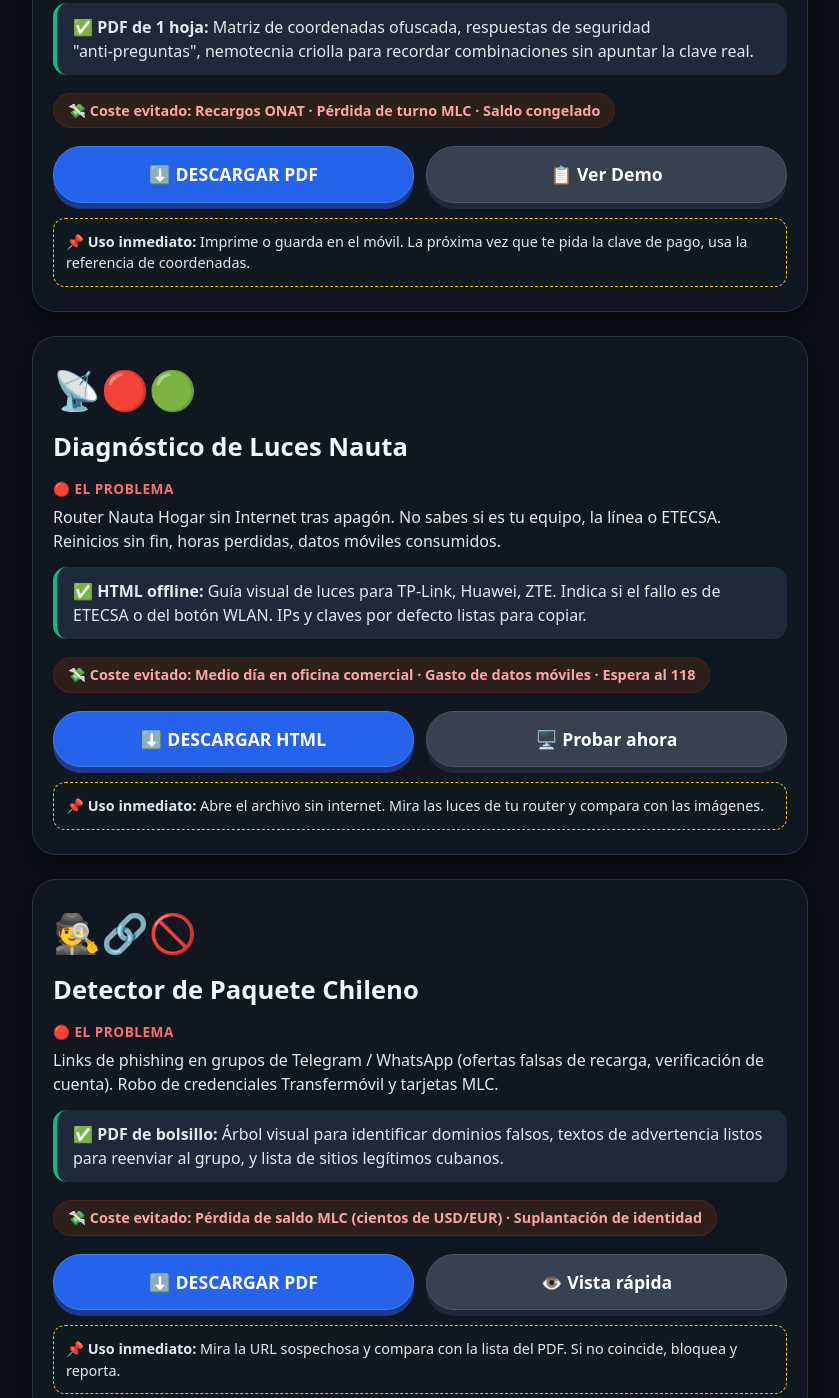
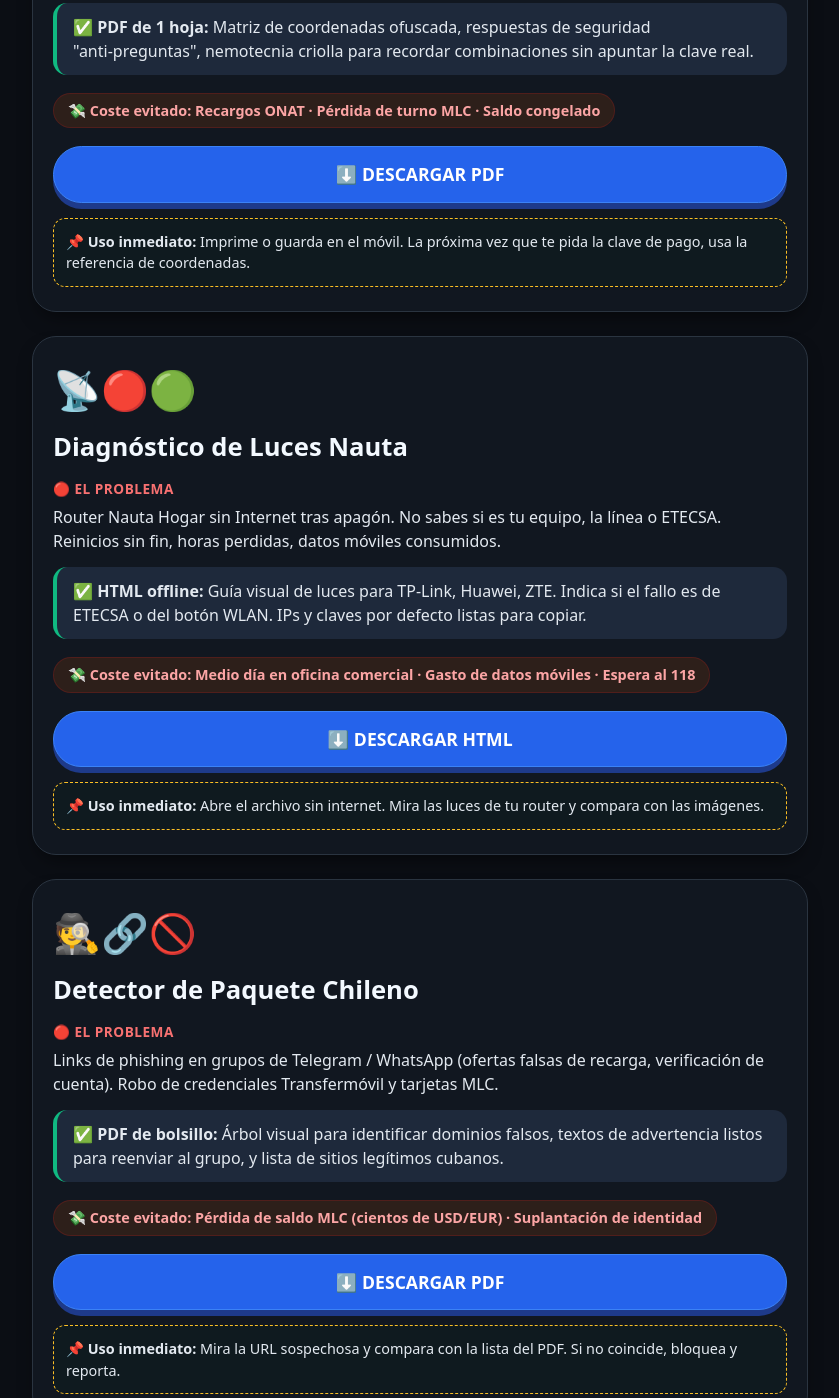
Before and after one commit to sephiroth15967/Test-repository, a plain HTML site: page index.html in a window 1280 px wide. Shown: the part 460-1858 px from the top of the page, without its empty margins (220-1059 px from the left). Drawn offline with Linux system fonts and the light colour scheme.

Commit message:
Update index.html

```diff
--- a/index.html
+++ b/index.html
@@ -171,8 +171,8 @@
         </div>
         <div class="costo">💸 Coste evitado: Recargos ONAT · Pérdida de turno MLC · Saldo congelado</div>
         <div class="btn-group">
-            <a href="#" class="btn" download="PAU_ClaveMagica_Cuba.pdf" onclick="alert('🔽 Simulación de descarga: PAU_ClaveMagica_Cuba.pdf\n(En tu sitio real, enlazarás el archivo PDF)')">⬇️ DESCARGAR PDF</a>
-            <a href="#" class="btn btn-sec" onclick="alert('📋 Código HTML listo para personalizar.')">📋 Ver Demo</a>
+            <!-- PAU 1 -->
+            <a href="PAU_ClaveMagica_Cuba.pdf" class="btn" download>⬇️ DESCARGAR PDF</a>
         </div>
         <div class="nota-pdf">
             📌 <strong>Uso inmediato:</strong> Imprime o guarda en el móvil. La próxima vez que te pida la clave de pago, usa la referencia de coordenadas.
@@ -190,8 +190,8 @@
         </div>
         <div class="costo">💸 Coste evitado: Medio día en oficina comercial · Gasto de datos móviles · Espera al 118</div>
         <div class="btn-group">
-            <a href="#" class="btn" download="PAU_NautaHogar_Cuba.html" onclick="alert('🔽 Simulación: PAU_NautaHogar_Cuba.html\n(Funciona offline, pásalo por Bluetooth)')">⬇️ DESCARGAR HTML</a>
-            <a href="#" class="btn btn-sec" onclick="alert('🌐 Abriría la herramienta interactiva sin conexión.')">🖥️ Probar ahora</a>
+            <!-- PAU 2 -->
+            <a href="PAU_NautaHogar_Cuba.html" class="btn" download>⬇️ DESCARGAR HTML</a>
         </div>
         <div class="nota-pdf">
             📌 <strong>Uso inmediato:</strong> Abre el archivo sin internet. Mira las luces de tu router y compara con las imágenes.
@@ -209,8 +209,8 @@
         </div>
         <div class="costo">💸 Coste evitado: Pérdida de saldo MLC (cientos de USD/EUR) · Suplantación de identidad</div>
         <div class="btn-group">
-            <a href="#" class="btn" download="PAU_DetectorPhishing_Cuba.pdf" onclick="alert('🔽 Simulación: PAU_DetectorPhishing_Cuba.pdf')">⬇️ DESCARGAR PDF</a>
-            <a href="#" class="btn btn-sec" onclick="alert('📱 Vista previa de los 3 pasos para detectar estafas.')">👁️ Vista rápida</a>
+           <!-- PAU 3 -->
+            <a href="PAU_DetectorPhishing_Cuba.pdf" class="btn" download>⬇️ DESCARGAR PDF</a>
         </div>
         <div class="nota-pdf">
             📌 <strong>Uso inmediato:</strong> Mira la URL sospechosa y compara con la lista del PDF. Si no coincide, bloquea y reporta.
```
